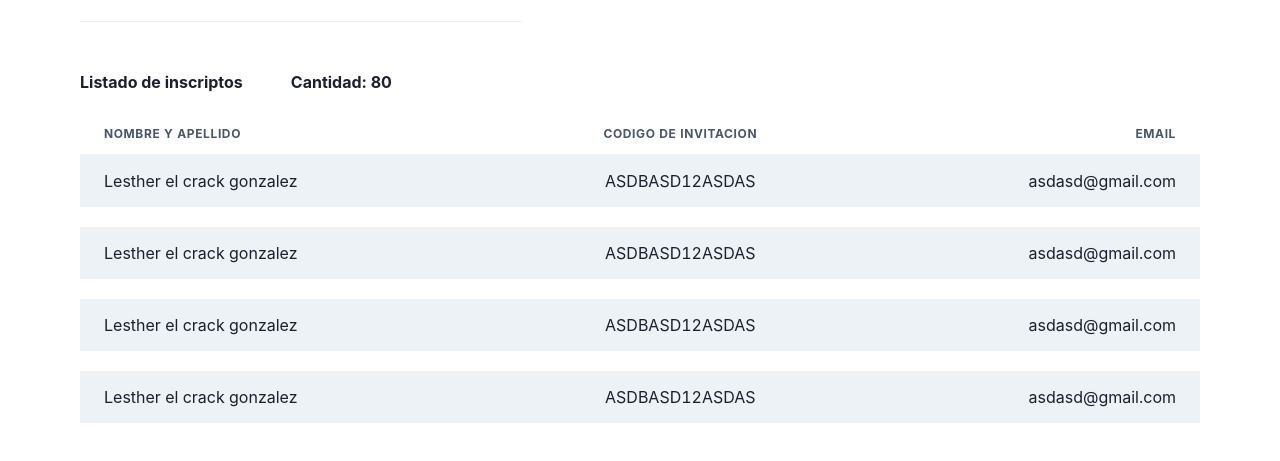
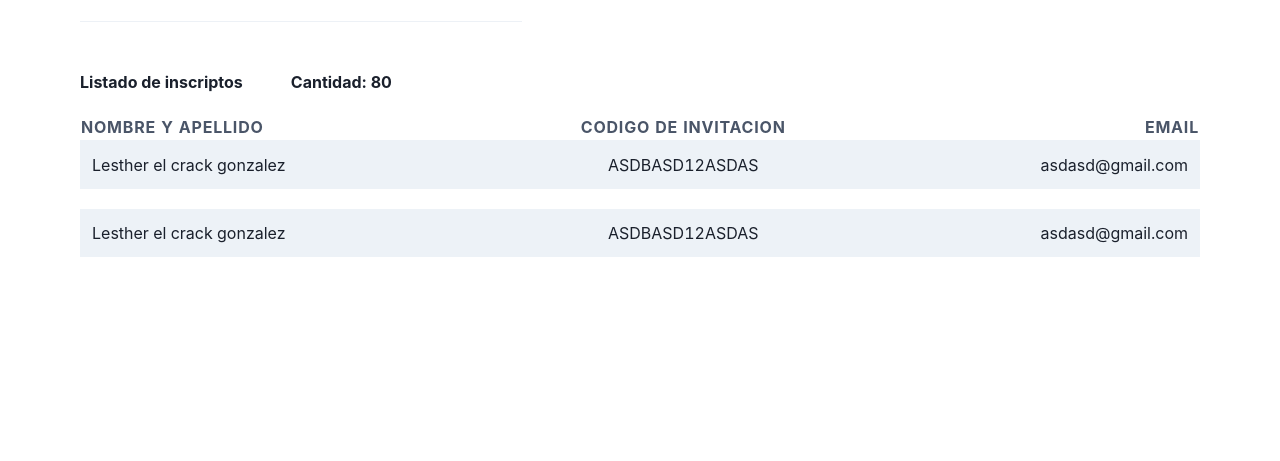
Before and after one commit to LestherGonzalezAguilar/events-aforo-web_front-end, a Next.js app: page /admin/event/1 in a window 1280 px wide. Shown: the part 1296-1757 px from the top of the page. After the commit the page ends 1621 px from the top, so only its background shows below. Built offline with nearby package versions, Linux system fonts and the light colour scheme.

Commit message:
fix: change in statusEvents

```diff
--- a/components/admin/eventView/Attendee.jsx
+++ b/components/admin/eventView/Attendee.jsx
@@ -9,39 +9,20 @@ export const Attendee = () => {
         borderColor="white"
         borderStyle="solid"
       >
-        <Td>Lesther el crack gonzalez</Td>
-        <Td textAlign={"center"}>ASDBASD12ASDAS</Td>
-        <Td textAlign={"end"}>asdasd@gmail.com</Td>
+        <Td p={{base: 2,lg: 3}} >Lesther el crack gonzalez</Td>
+        <Td p={{base: 2,lg: 3}}  textAlign={"center"}>ASDBASD12ASDAS</Td>
+        <Td p={{base: 2,lg: 3}}  textAlign={"end"}>asdasd@gmail.com</Td>
       </Tr>
+
       <Tr
         background="gray.100"
         borderBottom={20}
         borderColor="white"
         borderStyle="solid"
       >
-        <Td>Lesther el crack gonzalez</Td>
-        <Td textAlign={"center"}>ASDBASD12ASDAS</Td>
-        <Td textAlign={"end"}>asdasd@gmail.com</Td>
-      </Tr>
-      <Tr
-        background="gray.100"
-        borderBottom={20}
-        borderColor="white"
-        borderStyle="solid"
-      >
-        <Td>Lesther el crack gonzalez</Td>
-        <Td textAlign={"center"}>ASDBASD12ASDAS</Td>
-        <Td textAlign={"end"}>asdasd@gmail.com</Td>
-      </Tr>
-      <Tr
-        background="gray.100"
-        borderBottom={20}
-        borderColor="white"
-        borderStyle="solid"
-      >
-        <Td>Lesther el crack gonzalez</Td>
-        <Td textAlign={"center"}>ASDBASD12ASDAS</Td>
-        <Td textAlign={"end"}>asdasd@gmail.com</Td>
+        <Td p={{base: 2,lg: 3}} >Lesther el crack gonzalez</Td>
+        <Td p={{base: 2,lg: 3}}  textAlign={"center"}>ASDBASD12ASDAS</Td>
+        <Td p={{base: 2,lg: 3}}  textAlign={"end"}>asdasd@gmail.com</Td>
       </Tr>
 
     </Tbody>
--- a/components/admin/eventView/AttendeesList.jsx
+++ b/components/admin/eventView/AttendeesList.jsx
@@ -6,22 +6,34 @@ import {
   Tr,
   Th,
   TableContainer,
+  Hide,
+  Show,
+  OrderedList,
+  ListItem,
+  GridItem,
+  Flex,
+  ListIcon,
 } from "@chakra-ui/react";
+import { CheckCircleIcon, EmailIcon, StarIcon } from "@chakra-ui/icons";
 import { Attendee } from "./Attendee";
 
 export const AttendeesList = () => {
   return (
-    <Box px={20} my={12}>
+    <Box my={12}>
+      <Flex px={{ base: 3, lg: 20 }}>
         <Text as="b" mr={12}>
           Listado de inscriptos
         </Text>
         <Text as="b" mr={12}>
           Cantidad: 80
         </Text>
-      <TableContainer my={5}>
-        <Table variant="simple">
+      </Flex>
+
+      <Hide below="md">
+        <TableContainer my={5} px={{ md: 10, lg: 20 }}>
+          <Table variant="simple" size="xs">
             <Thead>
-            <Tr >
+              <Tr>
                 <Th>Nombre y Apellido</Th>
                 <Th textAlign={"center"}>Codigo de invitacion</Th>
                 <Th textAlign={"end"}>email</Th>
@@ -30,6 +42,28 @@ export const AttendeesList = () => {
             <Attendee />
           </Table>
         </TableContainer>
+      </Hide>
+
+      <Show below="md">
+        <OrderedList my={5} px={8}>
+          <ListItem
+            borderBottomColor="gray.100"
+            borderBottomWidth={1}
+            borderBottomStyle="solid"
+            py={2}
+          >
+            <GridItem p={2}>
+              <ListIcon as={StarIcon} color="green.500" /> Lesther gonzalez
+            </GridItem>
+            <GridItem p={2}>
+              <ListIcon as={CheckCircleIcon} color="green.500" /> ASDBASD12ASDAS
+            </GridItem>
+            <GridItem p={2}>
+              <ListIcon as={EmailIcon} color="green.500" /> asdasd@gmail.com
+            </GridItem>
+          </ListItem>
+        </OrderedList>
+      </Show>
     </Box>
   );
 };
--- a/components/admin/eventView/DetailsEvent.jsx
+++ b/components/admin/eventView/DetailsEvent.jsx
@@ -30,7 +30,7 @@ export const DetailsEvent = () => {
             priority={true}
           />
         </Box>
-        <Flex mr={20} my={10}>
+        <Flex mr={{ base: 8, lg: 20 }} my={10}>
           <Spacer />
           <Button variant="link" colorScheme="red" size="lg" fontSize="2xl">
             <EditIcon mr={3} />
@@ -38,7 +38,7 @@ export const DetailsEvent = () => {
           </Button>
         </Flex>
 
-        <Flex px={20}>
+        <Flex px={{ base: 8, lg: 20 }} flexDirection={{base: "column", md: "row"}}>
           <Box>
             <Heading as="h1" size="2xl">
               Nombre del evento
```
Also changed, not shown: components/admin/dashboardAdmin/StatusEvents.jsx (+4 -4 lines). Lines whose indentation alone changed are shown as unchanged.
